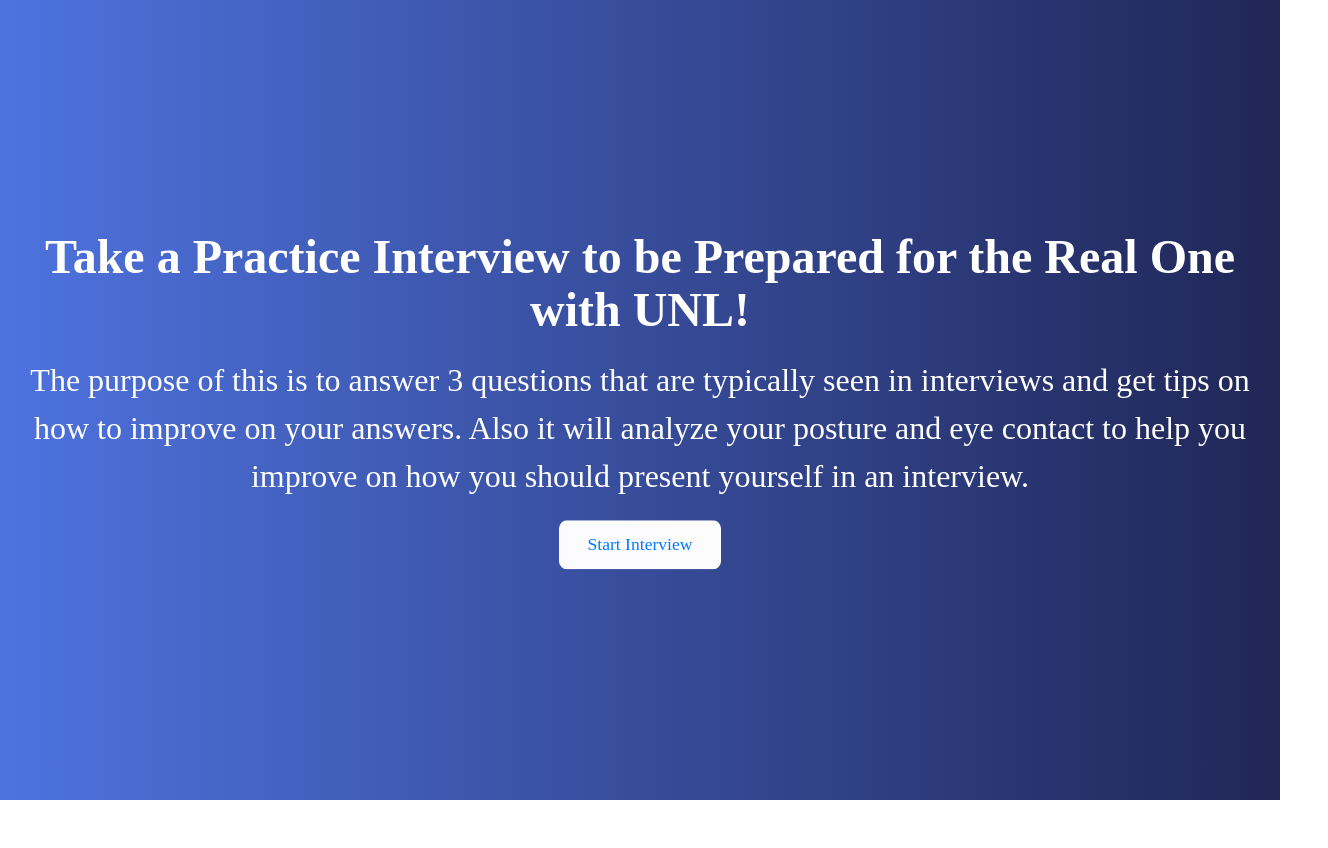
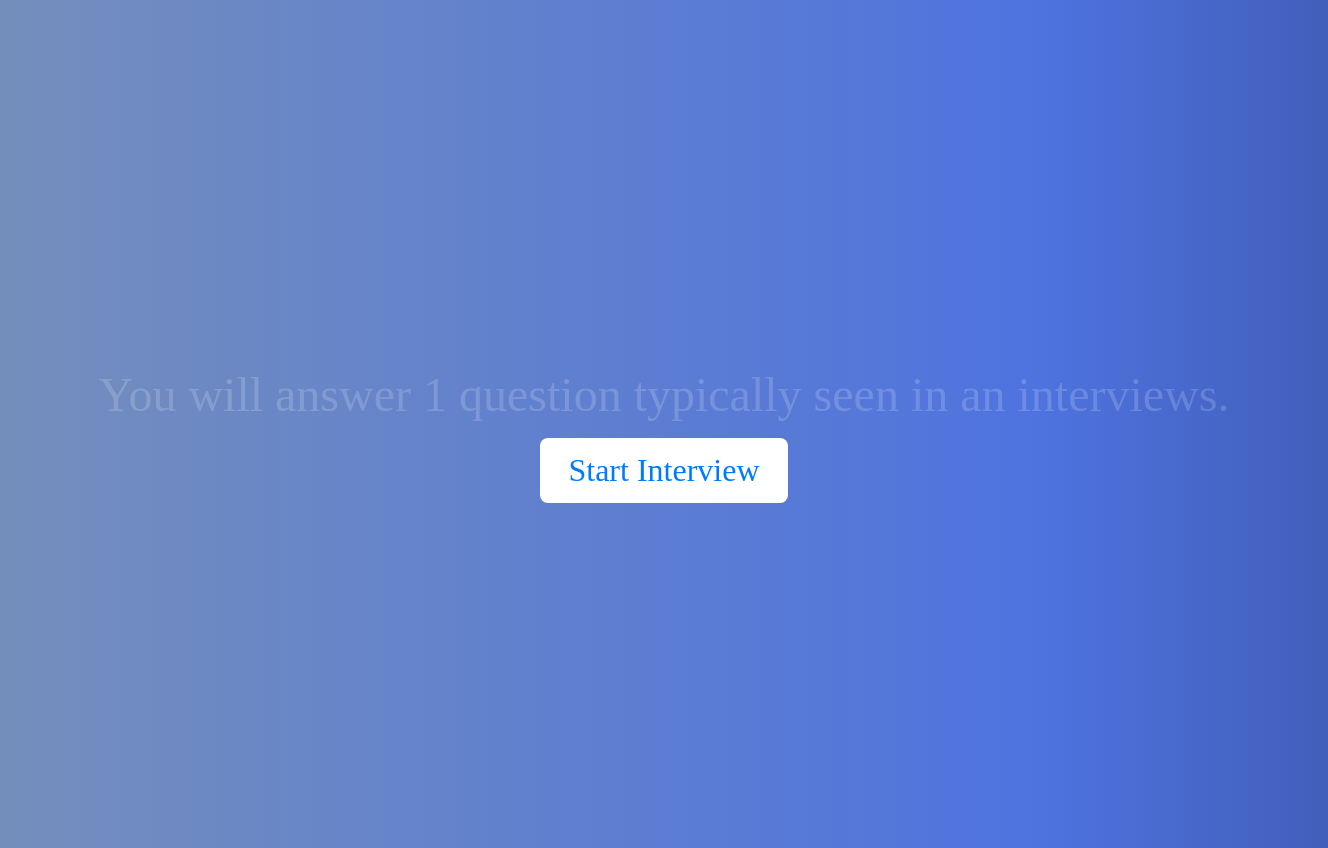
Before and after one commit to Squeakers99/Interview-Bot, a React app in the folder frontend/: page / in a window 1280 px wide. Shown: the whole page, 1328 px wide, since content can reach past the window. Before the commit the page ends 800 px from the top, so only its background shows below. Built offline with nearby package versions, Linux system fonts and the light colour scheme; the HTML template or start-up script is replaced by a standard one.

Commit message:
frontpage_work_animation

```diff
--- a/frontend/src/welcomepage/WelcomePage.css
+++ b/frontend/src/welcomepage/WelcomePage.css
@@ -1,46 +1,45 @@
 * {
-    margin: 0px;
-    padding: 0px;
-    box-sizing: border-box;
+    margin: 0;
+    padding: auto;
 }
 
+body {
+    overflow: hidden;
+}
 .welcome-container {
-    min-height: 100vh;
+    height: 100vh;
+    width: 100vw;
     display: flex;
     flex-direction: column;
     justify-content: center;
     align-items: center;
     text-align: center;
     padding: 24px;
-    background: linear-gradient(to right, #4e73df, #202656);
+    background: linear-gradient(to right, #202656, #4e73df, #7790ba, rgb(133, 132, 132), #7790ba, #4e73df, #202656);
     font-family: 'Times New Roman', Times, serif;
+    background-size: 500%,500%;
+    animation: gradientAnimation 20s ease infinite;
 }
 
 .welcome-title {
     font-size: 3rem;
     margin-bottom: 20px;
-    animation: fadeIn 3s ease-in-out;
+    animation: fadeInOut 6s ease-in-out;
     color: white;
-}
-
-.welcome-subtitle {
-    font-size: 2rem;
-    margin-bottom: 20px;
-    animation: fadeIn 4s ease-in-out;
-    color: white;
+    opacity: 0;
 }
 
 /* Button styling */
 .start-button {
     padding: 14px 28px;
-    font-size: 1.1rem;
+    font-size: 2rem;
     border: none;
     border-radius: 8px;
     background-color: white;
     color: #007BFF;
     cursor: pointer;
     transition: 0.3s ease;
-    animation: fadeIn 6s ease-in-out;
+    animation: fadeInSimple 5s ease-in-out;
 }
 
 .start-button:hover {
@@ -48,12 +47,21 @@
     transform: scale(1.05);
 }
 
-@keyframes fadeIn {
-    from { opacity: 0; transform: translateY(20px); }
-    to { opacity: 1; transform: translateY(0); }
+@keyframes fadeInSimple {
+    from { opacity: 0; }
+    to { opacity: 1; }
 }
 
-.fade-in-fade-out {
-    font-size: 2rem;
-    animation: fadeIn 3s ease-in-out;
+@keyframes fadeInOut {
+    0% { opacity: 0; transform: translateY(20px); }
+    20% { opacity: 0.5; transform: translateY(0); }
+    60% { opacity: 1;  }
+    80% { opacity: 0.5;  }
+    100% { opacity: 0; ; }
 }
+
+@keyframes gradientAnimation {
+    0% { background-position: 0% 50%; }
+    50% { background-position: 100% 50%; }
+    100% { background-position: 0% 50%; }
+}
--- a/frontend/src/welcomepage/WelcomePage.jsx
+++ b/frontend/src/welcomepage/WelcomePage.jsx
@@ -1,9 +1,27 @@
 import "./WelcomePage.css";
-import { useState } from "react";
+import { useState,useEffect } from "react";
 import App from "../App";
 
 export default function WelcomePage() {
     const [started, setStarted] = useState(false);
+    const [step, setStep] = useState(0);
+
+    useEffect(() => {
+        const timer1 = setTimeout(() => setStep(1), 5000);
+        const timer2 = setTimeout(() => setStep(2), 11000);
+        const timer3 = setTimeout(() => setStep(3), 17000);
+        const timer4 = setTimeout(() => setStep(4), 23000);
+        const timer5 = setTimeout(() => setStep(5), 30000);
+
+
+        return () => {
+            clearTimeout(timer1);
+            clearTimeout(timer2);
+            clearTimeout(timer3);
+            clearTimeout(timer4);
+            clearTimeout(timer5);
+        };
+    }, []);
 
     if (started) {
         return <App />;
@@ -11,21 +29,49 @@
 
     return (
         <div className="welcome-container">
-            <h1 className="welcome-title">
-                Take a Practice Interview to be Prepared for the Real One with UNL!
-            </h1>
 
-            <p className="welcome-subtitle">
-                The purpose of this is to answer 3 questions that are typically seen
-                in interviews and get tips on how to improve on your answers. Also it
-                will analyze your posture and eye contact to help you improve on
+            {step === 0 && (
+                <h1 className="welcome-title">
+                    Take a Practice Interview to be Prepared for the Real One with
+                    Unemployment No Longer!
+                </h1>
+            )}
+
+            {step === 1 && (
+                <p className="welcome-title">
+                    You will answer 1 question typically seen in an interviews.
+                </p>
+            )}
+
+            {step === 2 && (
+            <p className="welcome-title">
+                We will analyze your posture and eye contact and give you feedback on
                 how you should present yourself in an interview.
+            </p>
+        )}
 
+            {step === 3 && (
+                <p className="welcome-title">
+                    You will be given 30 seconds to think and 90 seconds to respond to the question.
+                </p>
+            )}
+
+            {step === 4 && (
+            <p className="welcome-title">
+                After you answer the question, click the "End Interview" button.
             </p>
+        )}
+
+            {step === 5 && (
+            <p className="welcome-title">
+                You will be given a score and tips on how to improve your answers and presentation.
+            </p>
+            )}
 
             <button className="start-button" onClick={() => setStarted(true)}>
                 Start Interview
             </button>
+
         </div>
     );
 }
```
